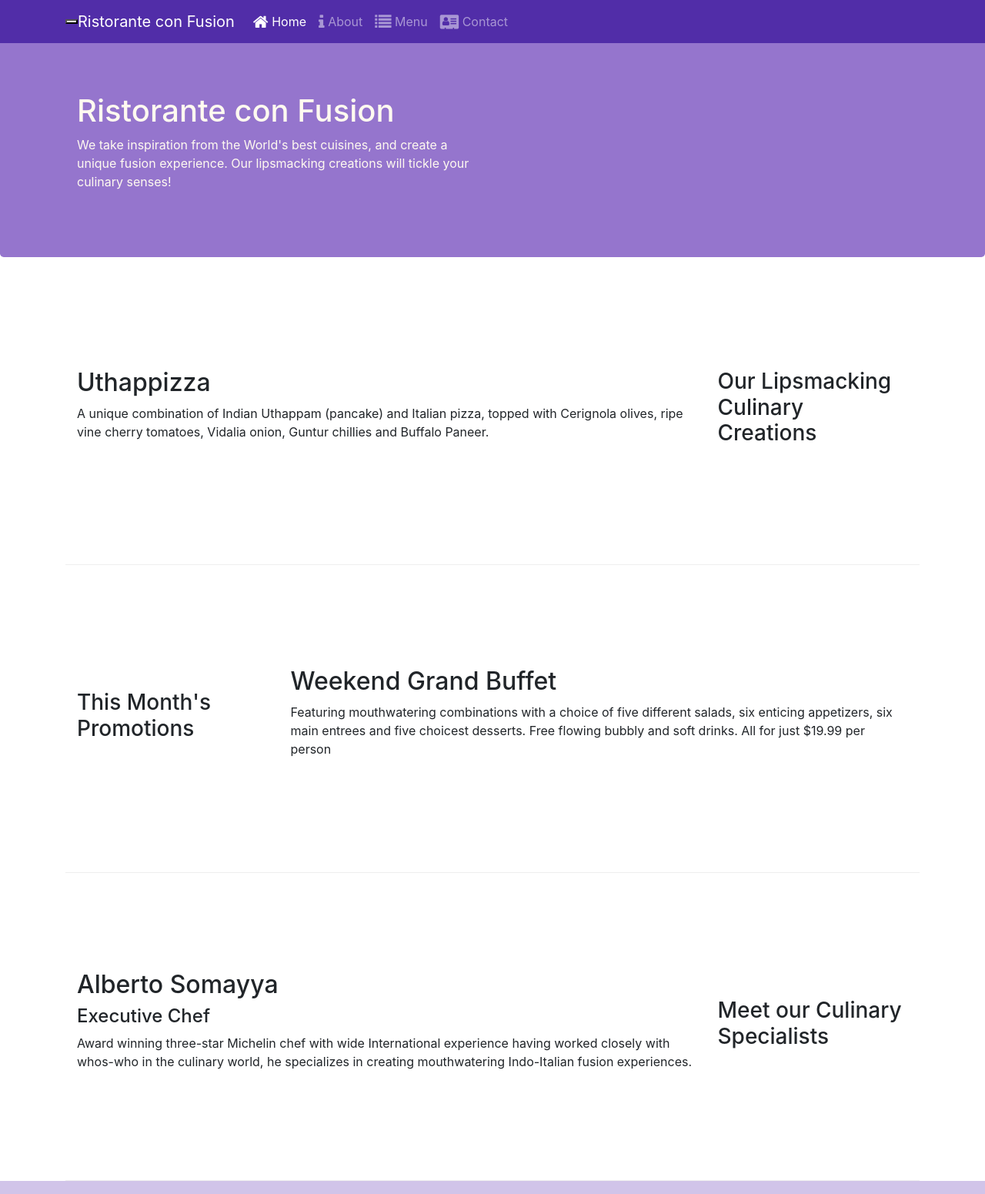
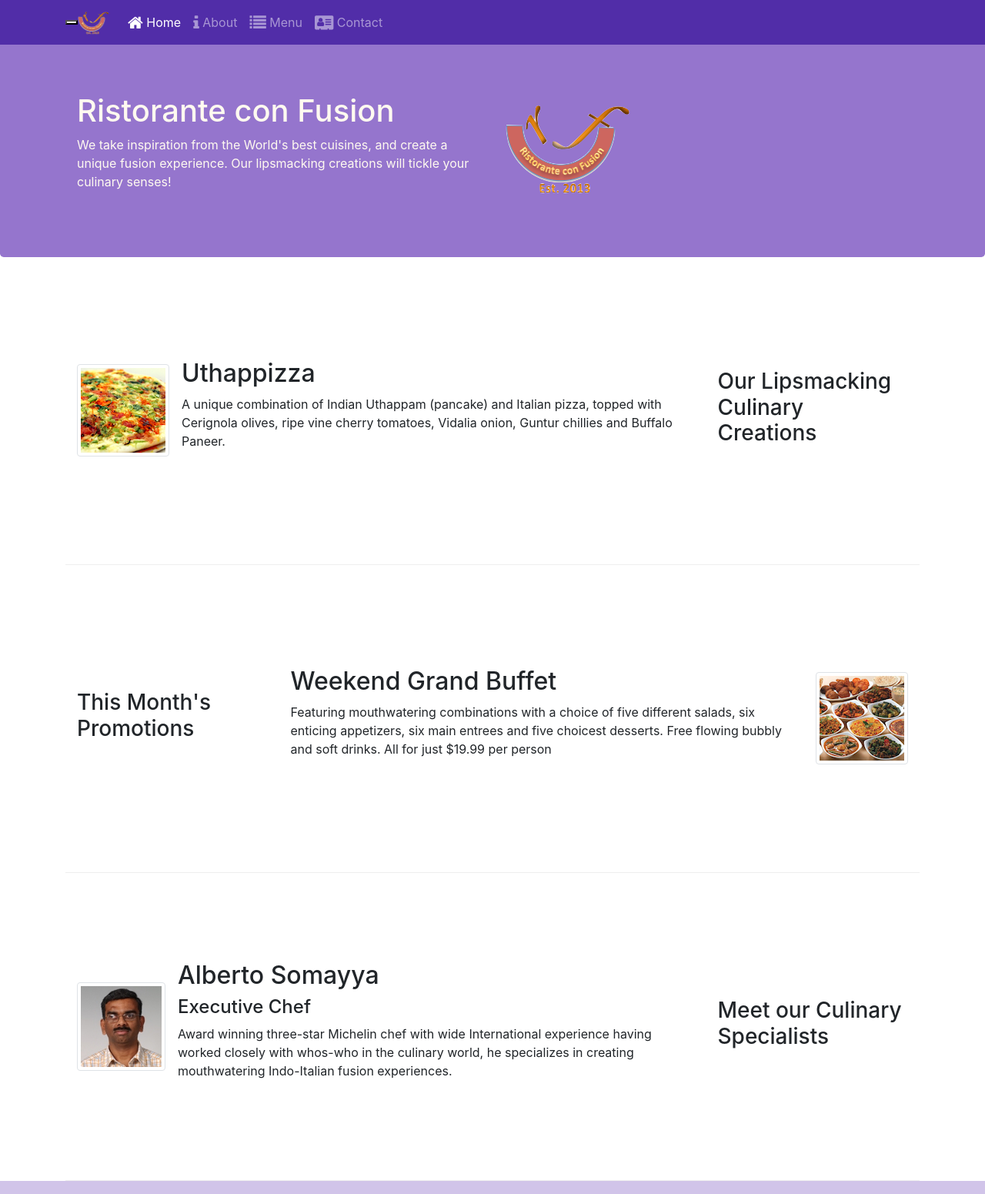
Before and after one commit to Satwinders1015/bootstarp, a website: page index.html in a window 1280 px wide. Shown: the top 1551 px of the page at 77% size. Drawn offline with nearby package versions, Linux system fonts and the light colour scheme.

Commit message:
Images and Media

```diff
--- a/index.html
+++ b/index.html
@@ -22,7 +22,7 @@
                 <span class="navbar-toggle-icon"></span>
             </button>
 
-            <a class="navbar-brand" href="#">Ristorante con Fusion</a>
+            <a class="navbar-brand" href="#"><img class="img-fluid" src="img/logo.png" height="30" width="41"></a>
             <div class="collapse navbar-collapse" id="Navbar">
             <ul class="navbar-nav mr-auto">
                 <li class="nav-item active"><a class="nav-link" href="#"><span class="fa fa-home fa-lg"></span> Home</a></li>
@@ -43,8 +43,8 @@
                     <h1>Ristorante con Fusion</h1>
                     <p>We take inspiration from the World's best cuisines, and create a unique fusion experience. Our lipsmacking creations will tickle your culinary senses!</p>
                 </div>
-                <div class="col col-sm">
-
+                <div class="col col-sm align-self-center">
+                    <img class="img-fluid" src="img/logo.png">
                 </div>
             </div>
         </div>
@@ -56,19 +56,31 @@
                 <h3>Our Lipsmacking Culinary Creations</h3>
             </div>
             <div class="col col-sm  order-sm-first col-md">
-                <h2>Uthappizza</h2>
-                <p class="d-none d-sm-block">A unique combination of Indian Uthappam (pancake) and Italian pizza, topped with Cerignola olives, ripe vine cherry tomatoes, Vidalia onion, Guntur chillies and Buffalo Paneer.</p>
+                <div class="media">
+                    <img class="d-flex img-thumbnail align-self-center mr-3" src="/img/uthappizza.png" alt="Uthappizza">
+                    <div class="media-body">
+                        <h2 class="mt-0">Uthappizza</h2>
+                        <p class="d-none d-sm-block">A unique combination of Indian Uthappam (pancake) and Italian pizza, topped with Cerignola olives, ripe vine cherry tomatoes, Vidalia onion, Guntur chillies and Buffalo Paneer.</p>
+                    </div>
+                </div>
+
             </div>
         </div>
 
 
         <div  class="row row-content align-items-center">
             <div class="col-12 col-sm-4 col-md-3">
+
                 <h3>This Month's Promotions</h3>
             </div>
             <div class="col col-sm col-md">
-                <h2>Weekend Grand Buffet</h2>
-                <p class="d-none d-sm-block">Featuring mouthwatering combinations with a choice of five different salads, six enticing appetizers, six main entrees and five choicest desserts. Free flowing bubbly and soft drinks. All for just $19.99 per person </p>
+                <div class="media">
+                    <div class="media-body">
+                        <h2 class="mt-0">Weekend Grand Buffet</h2>
+                        <p class="d-none d-sm-block">Featuring mouthwatering combinations with a choice of five different salads, six enticing appetizers, six main entrees and five choicest desserts. Free flowing bubbly and soft drinks. All for just $19.99 per person </p>
+                    </div>
+                    <img class="d-flex img-thumbnail align-self-center ml-3" src="/img/buffet.png" alt="Weekend Grand Buffet">
+                </div>
             </div>
         </div>
 
@@ -77,9 +89,19 @@
                 <h3>Meet our Culinary Specialists</h3>
             </div>
             <div class="col col-sm order-sm-first col-md">
-                <h2>Alberto Somayya</h2>
-                <h4>Executive Chef</h4>
-                <p class="d-none d-sm-block">Award winning three-star Michelin chef with wide International experience having worked closely with whos-who in the culinary world, he specializes in creating mouthwatering Indo-Italian fusion experiences. </p>
+                <div class="media">
+                    <img class="d-flex mr-3 img-thumbnail align-self-center"
+                            src="img/alberto.png" alt="Alberto Somayya">
+                    <div class="media-body">
+                        <h2 class="mt-0">Alberto Somayya</h2>
+                        <h4>Executive Chef</h4>
+                        <p class="d-none d-sm-block">Award winning three-star Michelin chef with wide
+                            International experience having worked closely with
+                            whos-who in the culinary world, he specializes in
+                            creating mouthwatering Indo-Italian fusion experiences.
+                            </p>
+                    </div>
+                </div>
             </div>
         </div>
 
@@ -93,7 +115,7 @@
                     <ul class="list-unstyled">
                         <li><a href="#">Home</a></li>
                         <li><a href="aboutus.html">About</a></li>
-                        <li><a href="#">Menu</a></li>
+                        <li><a href="contactus.html">Menu</a></li>
                         <li><a href="#">Contact</a></li>
                     </ul>
                 </div>
```
Also changed, not shown: aboutus.html (+4 -3 lines), contactus.html (+5 -4 lines), img/alberto.png (added), img/buffet.png (added), img/logo.png (added), img/uthappizza.png (added), 1 other file.
